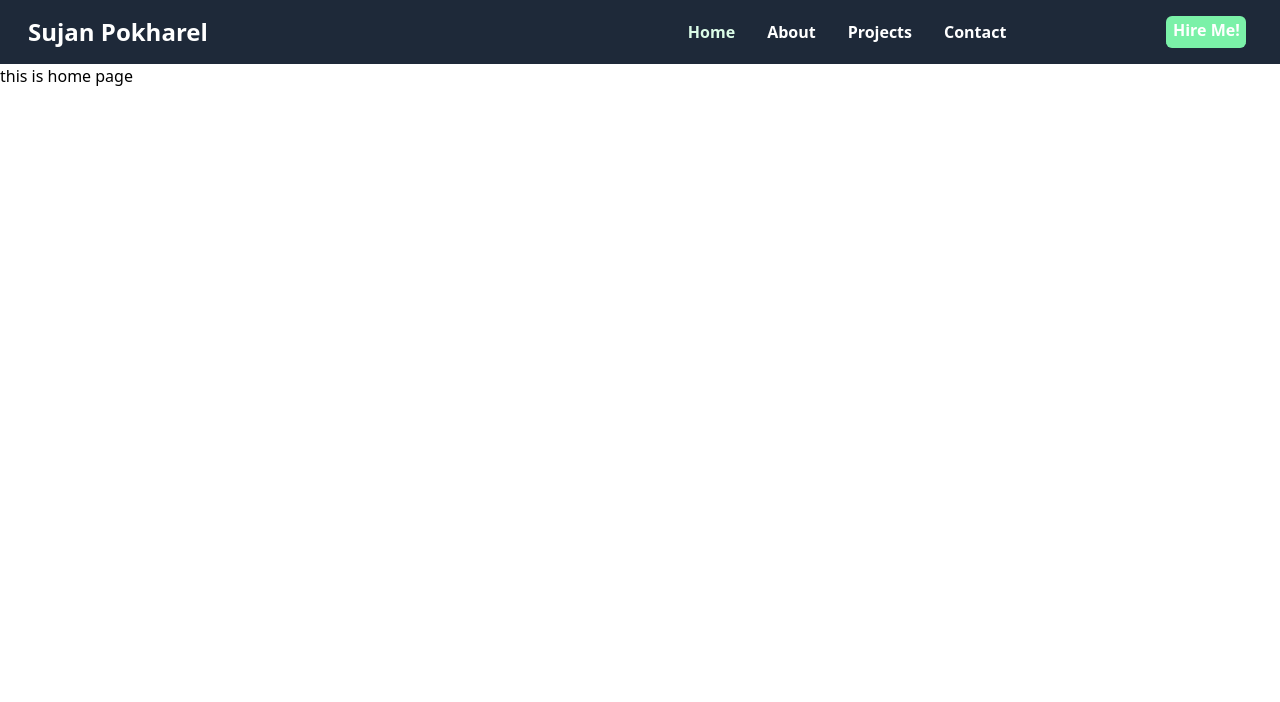
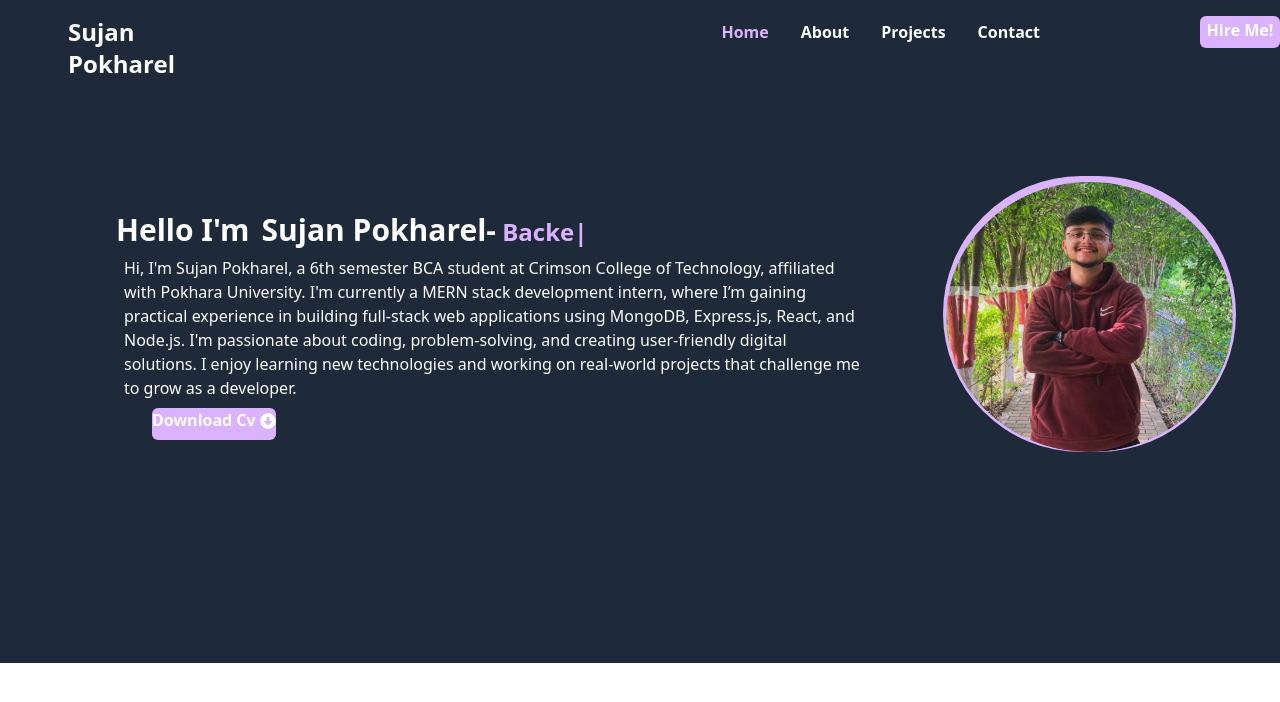
Before and after one commit to SUJANPOKHAREL07/Sujan_portfolio, a React (Vite) app: page / in a window 1280 px wide. Shown: the top 702 px of the page. Built offline with nearby package versions, Linux system fonts and the light colour scheme.

Commit message:
home section is updated

```diff
--- a/package.json
+++ b/package.json
@@ -13,7 +13,9 @@
     "@tailwindcss/vite": "^4.1.7",
     "react": "^19.1.0",
     "react-dom": "^19.1.0",
+    "react-icons": "^5.5.0",
     "react-router-dom": "^7.6.0",
+    "react-type-animation": "^3.2.0",
     "tailwindcss": "^4.1.7"
   },
   "devDependencies": {
--- a/src/Component/nav.tsx
+++ b/src/Component/nav.tsx
@@ -6,27 +6,27 @@ function Nav() {
     <>
     <nav>
        <div className="flex bg-gray-800 w-full  ">
-         <h1 className='font-bold text-2xl py-4 text-white ml-7'>Sujan Pokharel</h1>
+         <h1 className='font-bold text-2xl py-4  text-white ml-17'>Sujan Pokharel</h1>
        <div className="ml-[30rem] space-x-8 py-5 font-semibold">
          <NavLink
         to="/"
-        className={({isActive})=>isActive? "text-green-100" : "text-white"}
+        className={({isActive})=>isActive? "text-purple-300" : "text-white"}
         >Home</NavLink>
          <NavLink
         to="/about"
-        className={({isActive})=>isActive? "text-green-200" : "text-white"}
+        className={({isActive})=>isActive? "text-purple-300" : "text-white"}
         >About</NavLink>
           <NavLink
         to="/projects"
-        className={({isActive})=>isActive? "text-green-200" : "text-white"}
+        className={({isActive})=>isActive? "text-purple-300" : "text-white"}
         >Projects</NavLink>
           <NavLink
         to="/contact"
-        className={({isActive})=>isActive? "text-green-200" : "text-white"}
+        className={({isActive})=>isActive? "text-purple-300" : "text-white"}
         >Contact</NavLink>
        </div>
        <div className="py-4 ml-40  text-white font-bold">
-        <button className='bg-green-300 w-20 rounded-md h-8 border-b-4 border-green-300 hover:border-green-300 hover:bg-green-100 hover:text-green-400 rounded-2xl'>Hire Me!</button>
+        <button className='bg-purple-300 w-20 rounded-md h-8 border-b-4 border-purple-300 hover:border-purple-300 hover:bg-purple-100 hover:text-purple-400 rounded-2xl'>Hire Me!</button>
        </div>
        </div>
     </nav>
--- a/src/Pages/home.tsx
+++ b/src/Pages/home.tsx
@@ -1,9 +1,57 @@
+import { FaArrowAltCircleDown } from "react-icons/fa";
+import { TypeAnimation } from "react-type-animation";
 
-const Home=()=>{
-    return(
-        <>
-        <h1>this is home page </h1>
-        </>
-    )
-}
-export default Home
+const Home = () => {
+  return (
+    <>
+      <div className="bg-gray-800 h-[567px] p-29 w-full">
+        <div className="flex gap-3 font-bold text-3xl text-white ">
+          <h1>Hello I'm </h1>
+          <label htmlFor="">
+            Sujan Pokharel-
+            <label className="text-2xl text-purple-300  font-bold">
+              <TypeAnimation
+                sequence={[
+                  " Frontend developer",
+                  120,
+                  " Backend developer",
+                  120,
+                ]}
+                wrapper="span"
+                speed={20}
+                className="text-purple-300"
+                repeat={Infinity}
+              />
+            </label>
+          </label>
+        </div>
+
+        <div className="text-white p-2 flex ">
+          <p className="w-[60rem]">
+            {" "}
+            Hi, I'm Sujan Pokharel, a 6th semester BCA student at Crimson
+            College of Technology, affiliated with Pokhara University. I'm
+            currently a MERN stack development intern, where I’m gaining
+            practical experience in building full-stack web applications using
+            MongoDB, Express.js, React, and Node.js. I'm passionate about
+            coding, problem-solving, and creating user-friendly digital
+            solutions. I enjoy learning new technologies and working on
+            real-world projects that challenge me to grow as a developer.
+          </p>
+
+          <div className="  ">
+            <img
+              className="h-69 w-75 rounded-l-full rounded-r-full ml-20 my-[-5rem]                                      8 "
+              src="public\profile.png"
+              alt="profile-pic"
+            />
+          </div>
+        </div>
+        <button className=" flex ml-9  font-bold text-white bg-purple-300 w-fit  rounded-md h-8 border-b-4 border-purple-300 hover:border-purple-300 hover:bg-purple-100 hover:text-purple-400 rounded-2xl \">
+          Download Cv <FaArrowAltCircleDown className="mt-[5px] ml-1" />
+        </button>
+      </div>
+    </>
+  );
+};
+export default Home;
```
Also changed, not shown: public/profile.png (added), 1 other file (tests, documents, lock files or other folders).
